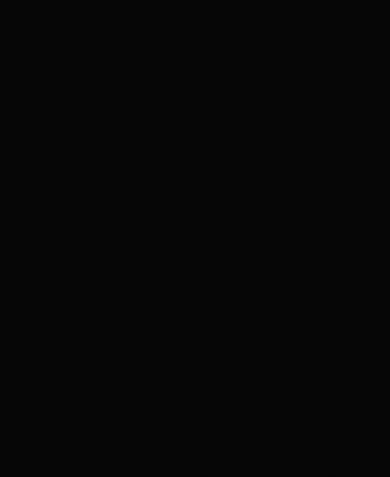
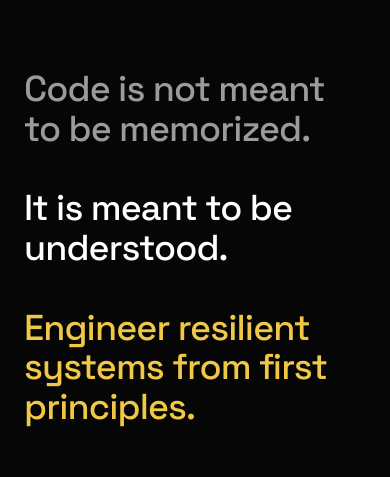
Before and after one commit to BinnaDevLab/binnadev-lab-website, a Next.js app: page / in a window 390 px wide. Shown: the part 1672-2149 px from the top of the page. Built offline with nearby package versions, Linux system fonts and the light colour scheme.

Commit message:
Refresh manifesto motion and precache assets
Updated the home manifesto section to simplify the staggered reveal animation and improve layout responsiveness. Also refreshed the generated service worker precache manifest so the latest build assets and revisions are cached correctly.

```diff
--- a/src/components/home/ManifestoSection.tsx
+++ b/src/components/home/ManifestoSection.tsx
@@ -1,62 +1,39 @@
 "use client";
 
-import { useRef } from "react";
-import { motion, useScroll, useTransform } from "framer-motion";
+import { motion, Variants } from "framer-motion";
 import { Container } from "@/components/ui/Container";
 import { H2 } from "@/components/ui/Typography";
 
+const containerVariants: Variants = {
+  hidden: { opacity: 0 },
+  visible: {
+    opacity: 1,
+    transition: {
+      staggerChildren: 0.4,
+      delayChildren: 0.1,
+    },
+  },
+};
+
+const itemVariants: Variants = {
+  hidden: { opacity: 0, y: 40, filter: "blur(10px)" },
+  visible: {
+    opacity: 1,
+    y: 0,
+    filter: "blur(0px)",
+    transition: {
+      duration: 1,
+      ease: [0.16, 1, 0.3, 1],
+    },
+  },
+};
+
 export function ManifestoSection() {
-  const containerRef = useRef<HTMLDivElement>(null);
-  const { scrollYProgress } = useScroll({
-    target: containerRef,
-    offset: ["start start", "end end"],
-  });
-
-  // Calculate opacity and scale for the three sentences
-  // Tighter timing to prevent dead space between Hero and Manifesto
-  const opacity1 = useTransform(
-    scrollYProgress,
-    [0, 0.08, 0.25, 0.32],
-    [0, 1, 1, 0],
-  );
-  const scale1 = useTransform(scrollYProgress, [0, 0.08], [0.95, 1]);
-  const filter1 = useTransform(
-    scrollYProgress,
-    [0, 0.08],
-    ["blur(10px)", "blur(0px)"],
-  );
-
-  const opacity2 = useTransform(
-    scrollYProgress,
-    [0.3, 0.38, 0.55, 0.62],
-    [0, 1, 1, 0],
-  );
-  const scale2 = useTransform(scrollYProgress, [0.3, 0.38], [0.95, 1]);
-  const filter2 = useTransform(
-    scrollYProgress,
-    [0.3, 0.38],
-    ["blur(10px)", "blur(0px)"],
-  );
-
-  const opacity3 = useTransform(
-    scrollYProgress,
-    [0.6, 0.68, 0.85, 1],
-    [0, 1, 1, 0],
-  );
-  const scale3 = useTransform(scrollYProgress, [0.6, 0.68], [0.95, 1]);
-  const filter3 = useTransform(
-    scrollYProgress,
-    [0.6, 0.68],
-    ["blur(10px)", "blur(0px)"],
-  );
-
   return (
     <section
-      ref={containerRef}
       id="manifesto"
-      className="relative h-[175vh] bg-obsidian border-t border-white/5"
+      className="relative min-h-[80vh] flex items-center bg-obsidian border-t border-white/5 py-32 overflow-hidden"
     >
-      {/* Noise Texture Overlay */}
       <div
         className="absolute inset-0 z-0 opacity-20 pointer-events-none mix-blend-overlay"
         style={{
@@ -65,35 +42,34 @@
         }}
       />
 
-      <div className="sticky top-0 h-screen flex items-center justify-center overflow-hidden z-10">
-        <Container className="text-center relative">
-          <motion.div
-            style={{ opacity: opacity1, scale: scale1, filter: filter1 }}
-            className="absolute inset-x-0 top-1/2 -translate-y-1/2"
-          >
-            <H2 className="text-muted leading-tight">
-              Code is not meant to be memorized.
+      <Container className="relative z-10 w-full">
+        <motion.div
+          variants={containerVariants}
+          initial="hidden"
+          whileInView="visible"
+          viewport={{ once: true, margin: "-100px" }}
+          className="flex flex-col gap-10 md:gap-16 max-w-5xl mx-auto"
+        >
+          <motion.div variants={itemVariants}>
+            <H2 className="text-4xl md:text-5xl lg:text-7xl text-white/60 font-medium leading-[1.1] tracking-tight">
+              Code is not meant <br className="md:hidden" /> to be memorized.
             </H2>
           </motion.div>
-          <motion.div
-            style={{ opacity: opacity2, scale: scale2, filter: filter2 }}
-            className="absolute inset-x-0 top-1/2 -translate-y-1/2"
-          >
-            <H2 className="text-foreground leading-tight">
-              It is meant to be understood.
+
+          <motion.div variants={itemVariants} className="md:pl-16 lg:pl-32">
+            <H2 className="text-4xl md:text-5xl lg:text-7xl text-white font-medium leading-[1.1] tracking-tight">
+              It is meant to be <br className="md:hidden" /> understood.
             </H2>
           </motion.div>
-          <motion.div
-            style={{ opacity: opacity3, scale: scale3, filter: filter3 }}
-            className="absolute inset-x-0 top-1/2 -translate-y-1/2"
-          >
-            <H2 className="text-gold leading-tight">
-              Learn how to engineer resilient systems{" "}
-              <br className="hidden md:block" /> from first principles.
+
+          <motion.div variants={itemVariants} className="md:pl-32 lg:pl-64">
+            <H2 className="text-4xl md:text-5xl lg:text-7xl text-gold font-medium leading-[1.1] tracking-tight">
+              Engineer resilient systems <br className="hidden md:block" /> from
+              first principles.
             </H2>
           </motion.div>
-        </Container>
-      </div>
+        </motion.div>
+      </Container>
     </section>
   );
 }
```
Also changed, not shown: public/sw.js.
